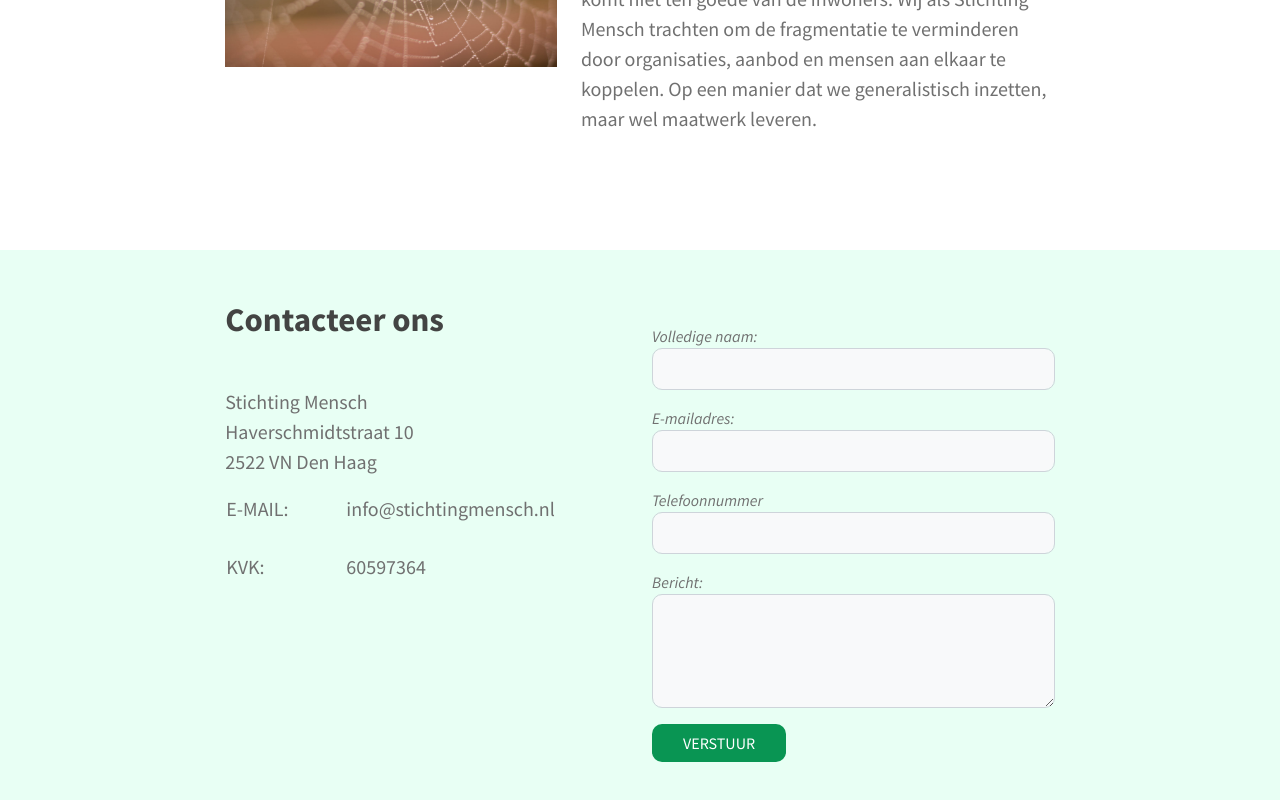
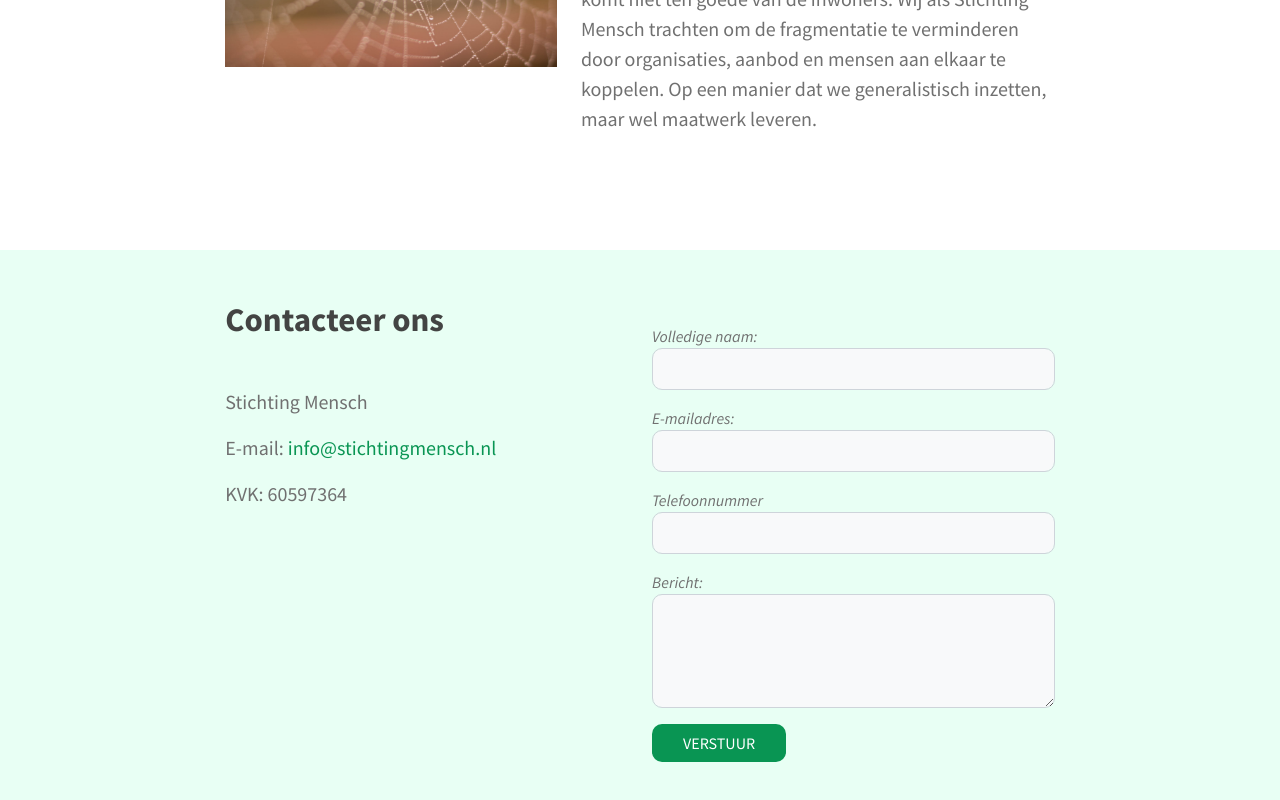
Before and after one commit to Michelium/stichtingmensch, a Vue app: page / in a window 1280 px wide. Shown: the part 2041-2841 px from the top of the page. Built offline with nearby package versions, Linux system fonts and the light colour scheme.

Commit message:
updated contact page text

```diff
--- a/src/components/Contact.vue
+++ b/src/components/Contact.vue
@@ -5,22 +5,9 @@
                 <h3 class="mb-5">Contacteer ons</h3>
                 <p>
                     Stichting Mensch <br>
-                    Haverschmidtstraat 10 <br>
-                    2522 VN Den Haag
                 </p>
-                <table>
-                    <tr>
-                        <th><p>E-MAIL:</p></th>
-                        <td><p>info@stichtingmensch.nl</p></td>
-                    </tr>
-                    <tr>
-                        <th>&nbsp;</th>
-                    </tr>
-                    <tr>
-                        <th><p>KVK:</p></th>
-                        <td><p>60597364</p></td>
-                    </tr>
-                </table>
+                <p>E-mail: <a class="text-decoration-none" href="mailto:info@stichtingmensch.nl">info@stichtingmensch.nl</a></p>
+                <p>KVK: 60597364</p>
             </div>
             <div class="col-12 col-md-5 col-lg-4">
                 <form class="mt-4" action="" @submit.prevent="sendEmail">
@@ -43,7 +30,7 @@
                         <label class="fst-italic" for="message">Bericht:</label>
                         <textarea v-model="message" class="form-control bg-light py-2" name="message" id="message" autocomplete="off" required rows="4"></textarea>
                     </div>
-                    <button :disabled="!loaded"  type="submit" class="btn">VERSTUUR</button>
+                    <button :disabled="!loaded" type="submit" class="btn">VERSTUUR</button>
                 </form>
             </div>
         </div>
@@ -96,8 +83,9 @@ export default {
 
 <style scoped>
 section {
-    margin-bottom: unset!important;
+    margin-bottom: unset !important;
 }
+
 .row {
     background-color: var(--light-green);
     padding: 50px 0;
@@ -109,14 +97,17 @@ table p {
 
 th {
     font-weight: normal;
-    min-width: 120px;
+}
+
+a {
+    color: var(--green);
 }
 
 label {
     color: var(--text-light);
 }
 
-input,textarea {
+input, textarea {
     border-radius: 10px;
 }
 
```
Also changed, not shown: 1 other file (tests, documents, lock files or other folders).
